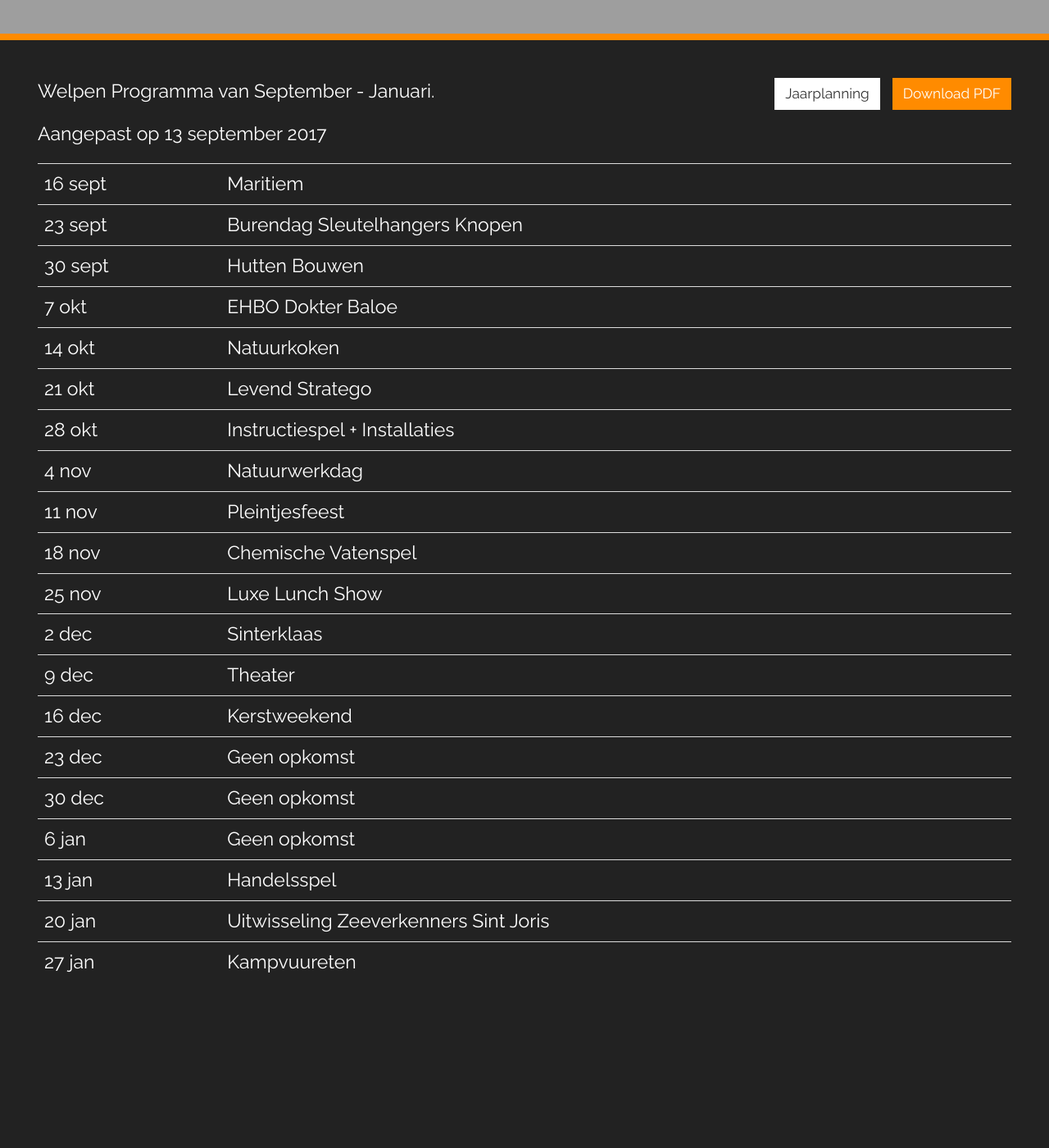
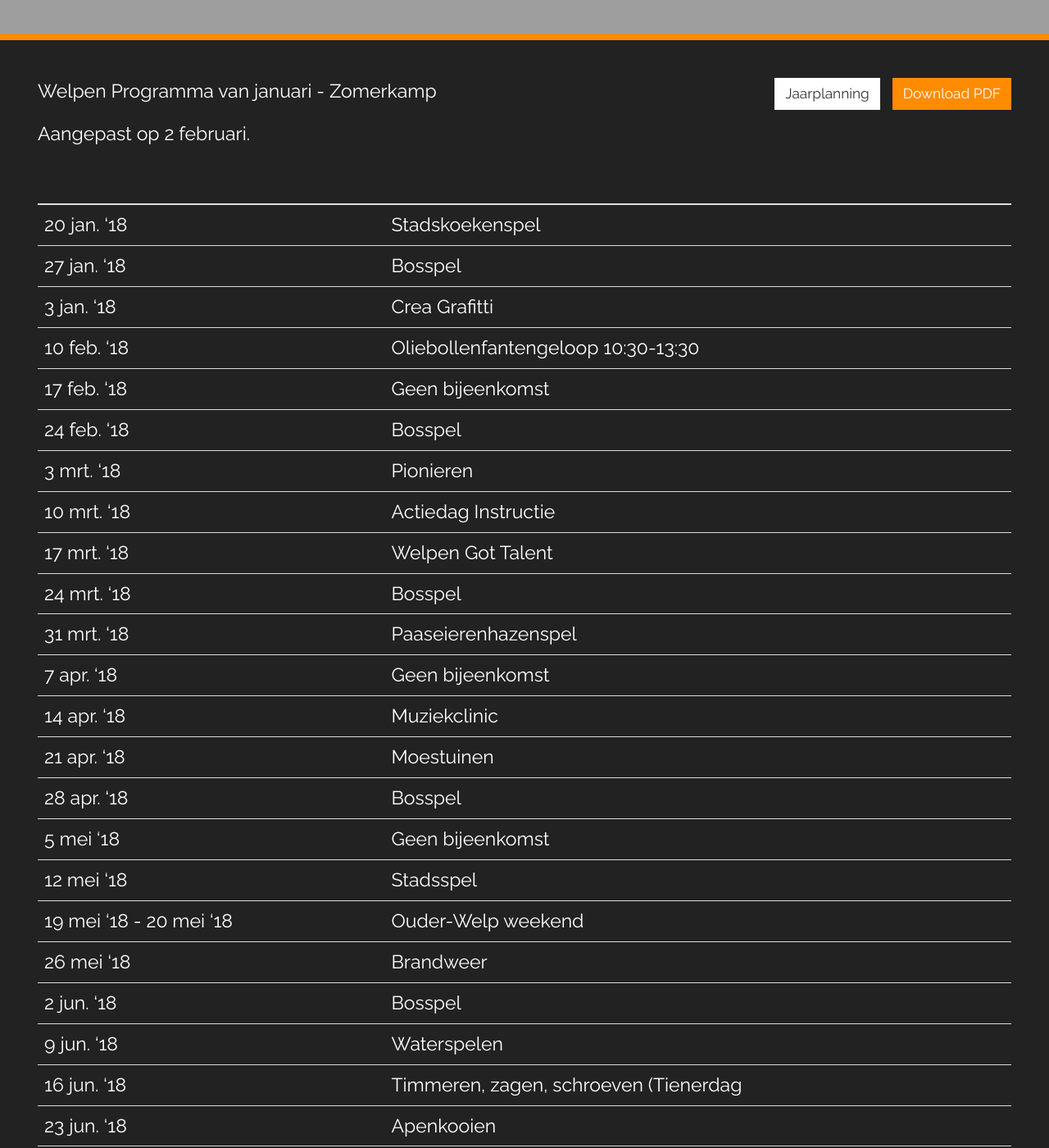
Before and after one commit to nognooitmeegemaakt/website, a Jekyll site: the page built from _agenda/welpen.md, in a window 1280 px wide and 1400 px high, scrolled down 226 px. Shown: the whole window at 82% size. Built offline with Jekyll 4.4.1, drawn with Linux system fonts in a browser that asks for light colours; some web fonts are replaced; before the commit the page ends 1490 px from its top, so only the background shows below that; some of the changed text lies outside the part shown.

Commit message:
Update welpen.md Agenda through CMS
By Fabrizio Zanin (172.69.54.59)

```diff
--- a/_agenda/welpen.md
+++ b/_agenda/welpen.md
@@ -3,31 +3,40 @@
 layout: agenda
 category: agenda
 agenda: welpen
+footer: ""
 ---
 
-Welpen Programma van September - Januari.
+Welpen Programma van januari - Zomerkamp
 
-Aangepast op 13 september 2017
+Aangepast op 2 februari.
 
-{:.table}
-|-------|---------
-|16 sept|Maritiem
-|23 sept|Burendag Sleutelhangers Knopen
-|30 sept|Hutten Bouwen
-|7 okt|EHBO Dokter Baloe
-|14 okt|Natuurkoken
-|21 okt|Levend Stratego
-|28 okt|Instructiespel + Installaties
-|4 nov|Natuurwerkdag
-|11 nov|Pleintjesfeest
-|18 nov|Chemische Vatenspel
-|25 nov|Luxe Lunch Show
-|2 dec|Sinterklaas
-|9 dec|Theater
-|16 dec|Kerstweekend
-|23 dec|Geen opkomst
-|30 dec|Geen opkomst
-|6 jan|Geen opkomst
-|13 jan|Handelsspel
-|20 jan|Uitwisseling Zeeverkenners Sint Joris
-|27 jan|Kampvuureten
+| | |
+|---|---|
+| 20 jan. '18 | Stadskoekenspel |
+| 27 jan. '18 | Bosspel |
+| 3 jan. '18 | Crea Grafitti |
+| 10 feb. '18 | Oliebollenfantengeloop 10:30-13:30 |
+| 17 feb. '18 | Geen bijeenkomst |
+| 24 feb. '18 | Bosspel |
+| 3 mrt. '18 | Pionieren  |
+| 10 mrt. '18 | Actiedag Instructie |
+| 17 mrt. '18 | Welpen Got Talent |
+| 24 mrt. '18 | Bosspel |
+| 31 mrt. '18 | Paaseierenhazenspel |
+| 7 apr. '18 | Geen bijeenkomst |
+| 14 apr. '18 | Muziekclinic |
+| 21 apr. '18 | Moestuinen |
+| 28 apr. '18 | Bosspel |
+| 5 mei '18 | Geen bijeenkomst |
+| 12 mei '18 | Stadsspel |
+| 19 mei '18 - 20 mei '18 | Ouder-Welp weekend |
+| 26 mei '18 | Brandweer |
+| 2 jun. '18 | Bosspel |
+| 9 jun. '18 | Waterspelen |
+| 16 jun. '18 | Timmeren, zagen, schroeven (Tienerdag |
+| 23 jun. '18 | Apenkooien |
+| 30 jun. '18 | Voorbereiden Zomerkamp |
+| 8 jul. '18 - 14 jul. '18 |  |
+{: .table :}
+
+{{ page.footer }}
```
